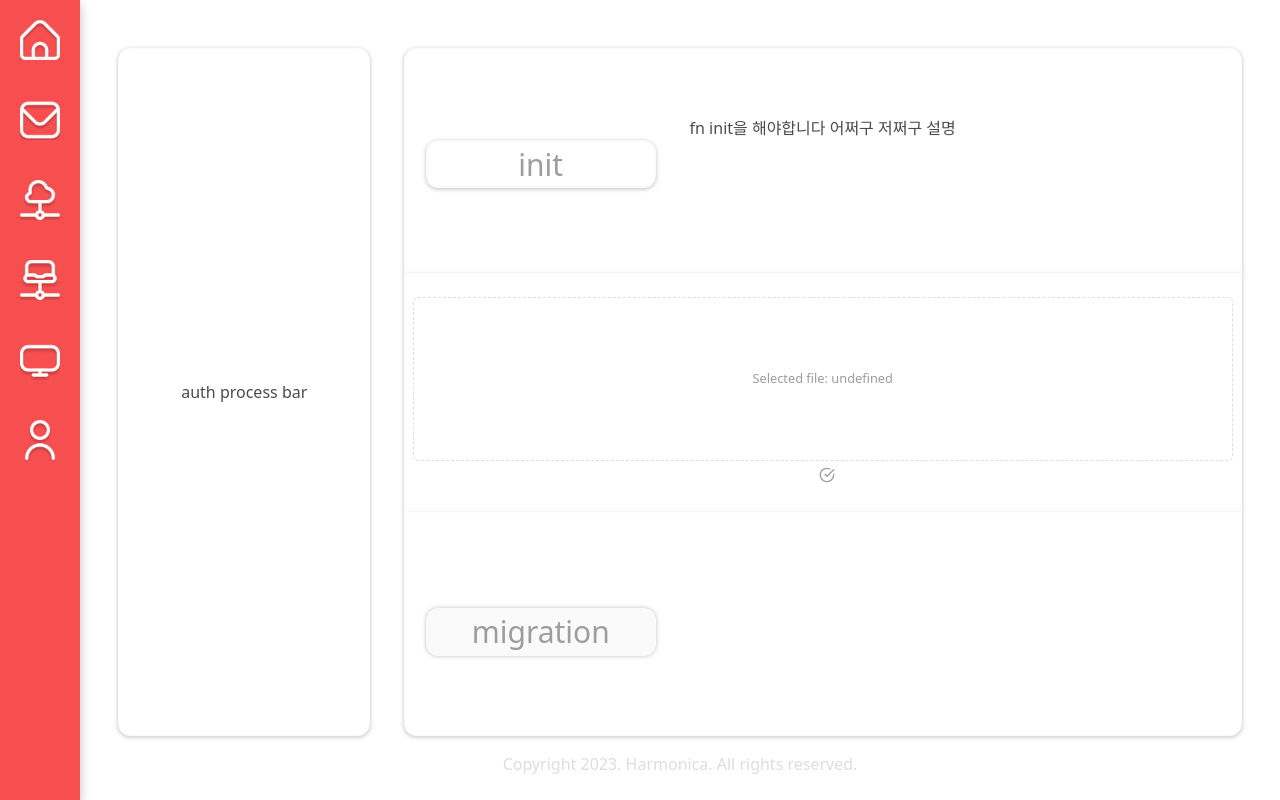
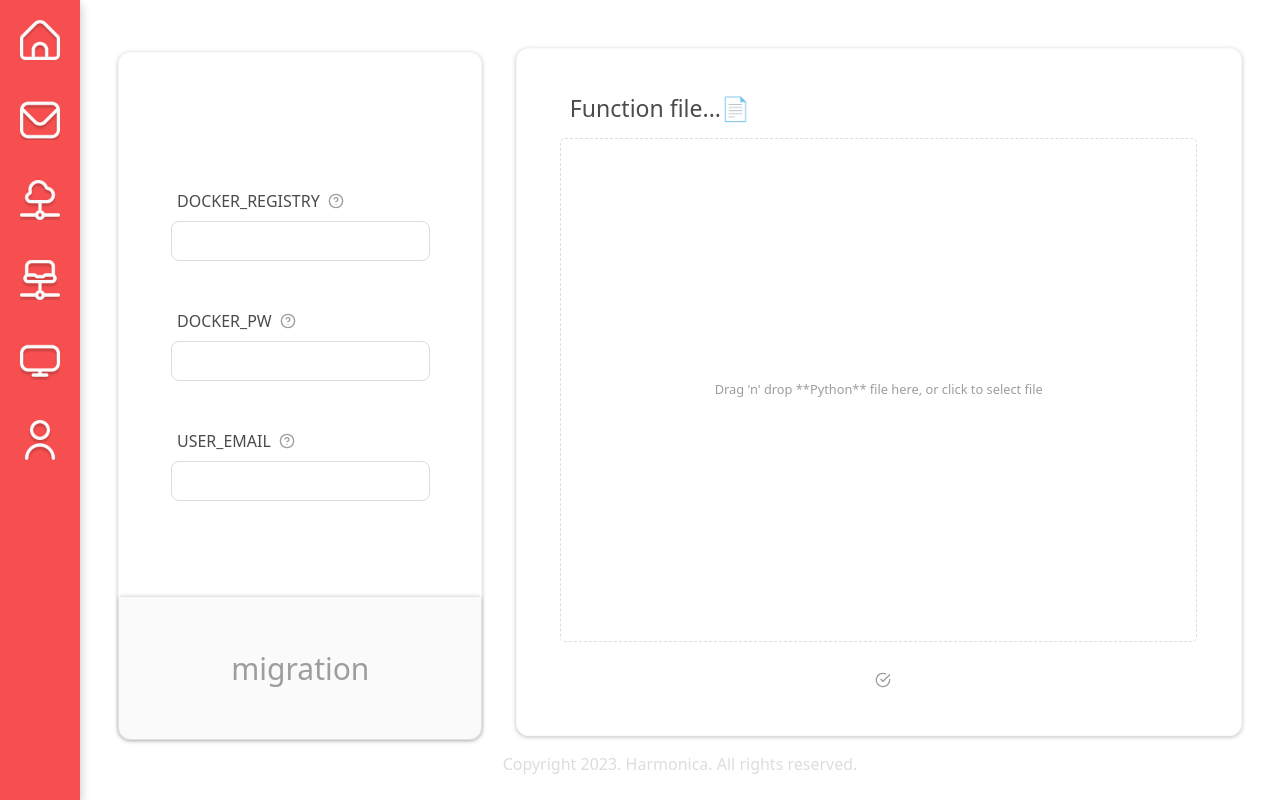
Before and after one commit to Harmonica-OIDC2023/harmonica-web, a React (Create React App) app: page /migration in a window 1280 px wide. Built offline with nearby package versions, Linux system fonts and the light colour scheme.

Commit message:
[feat/#18] :sparkles: Add: Change Migration Page

```diff
--- a/src/pages/Migration.tsx
+++ b/src/pages/Migration.tsx
@@ -1,131 +1,200 @@
-import React, { useState, useEffect } from 'react';
+import React, { useState, useEffect, useCallback } from 'react';
 import { useNavigate } from 'react-router-dom';
 import ItemBlock from '../components/ItemBlock';
 import { useDropzone } from 'react-dropzone';
 import { FiCheckCircle } from 'react-icons/fi';
 import './Main.css';
 import NextButton from '../components/NextButton';
-import Hr from '../components/Hr';
+import AuthForm from '../components/AuthForm';
+import { Prism as SyntaxHighlighter } from 'react-syntax-highlighter';
+import { solarizedlight } from 'react-syntax-highlighter/dist/esm/styles/prism';
 
 interface FormData {
-  fn_init: string;
+  docker_registry: string;
+  docker_pw: string;
+  user_email: string;
   func_file: File | null; // Specify the type as File | null
 }
 
 const Migration = () => {
   const [formData, setFormData] = useState<FormData>({
-    fn_init: '',
+    docker_registry: '',
+    docker_pw: '',
+    user_email: '',
     func_file: null,
   });
 
-  const [inputValue, setInputValue] = useState<File>();
+  const navigate = useNavigate();
+  const [pyFileName, setPyFileName] = useState<string | null>(null);
+	const [isFormComplete, setIsFormComplete] = useState(false);
 
-  const navigate = useNavigate();
-  const [isInitComplete, setIsInitComplete] = useState(false);
-  const [isUploadComplete, setIsUploadComplete] = useState(false);
-
-  const initHandler = () => {
-    // init button handler
+  const handleInputChange = (name: string, value: string | File) => {
 		setFormData((prevFormData) => ({
 		...prevFormData,
-      fn_init: 'completed',
+		[name]: value,
 		}));
 	};
 
-  const uploadHandler = () => {
-    // upload button handler
-    setIsUploadComplete(true);
+  const [pyFileContent, setPyFileContent] = useState<string | null>(null);
+
+  const onDropPy = useCallback((acceptedFiles: File[]) => {
+    const file = acceptedFiles[0];
+    setPyFileName(file.name);
+    setFormData(prevState => ({ ...prevState, func_file: file }));
+
+    // Read the file content
+    const reader = new FileReader();
+    reader.onload = (event) => {
+      setPyFileContent(event.target?.result as string);
     };
+    reader.readAsText(file);
+  }, []);
+
+  // Check if all form fields have a value
+	useEffect(() => {
+		const isComplete = Object.values(formData).every((value) => value !== '' && value !== null);
+		setIsFormComplete(isComplete);
+	}, [formData]);
 
 	const migrationHandler = () => {
-    // migration button handler
-    if (isInitComplete && isUploadComplete) {
+		// next 버튼 누르면 migration 페이지로 라우팅
+		if(isFormComplete) {
 			navigate('/completed');
 		}
 	};
 
-  const handleFileDrop = (acceptedFiles: File[]) => {
-    if (acceptedFiles.length > 0) {
-      const file = acceptedFiles[0];
-      setInputValue(file);
-      setFormData(prevFormData => ({
-        ...prevFormData,
-        func_file: file,
-      }));
-    }
-  };
-
-  const { getRootProps, getInputProps } = useDropzone({ onDrop: handleFileDrop });
+  const {
+		getRootProps: getRootPropsPy,
+		getInputProps: getInputPropsPy,
+  } = useDropzone({onDrop: onDropPy});
 
   const renderInput = () => {
     return (
-      <div {...getRootProps()} style={{ flex: '2', height: '80%', paddingLeft: '1vw', paddingRight: '1vw', border: '1.2px dashed #dddddd', color: '#9d9d9d', borderRadius: '5px', alignItems: 'center', display: 'flex', fontSize: '0.8rem' }}>
-        <input {...getInputProps()} />
-        {inputValue instanceof File ? (
-          <div style={{justifyContent: 'center', display: 'flex', width: '100%'}}>Selected file: {inputValue.name}</div>
+      <div
+        style={{
+          display: 'flex', flexDirection: 'column', width: '100%', height: '100%', alignItems: 'center'
+        }}
+      >
+        <div
+          style={{
+            marginLeft: '1.5vw',
+            fontSize: '1.8vw',
+            width: '90%',
+            textAlign: 'left',
+          }}
+        >
+          Function file...📄
+        </div>
+        <div
+          {...getRootPropsPy()}
+          style={{
+            width: '90%',
+            height: '100%',
+            marginBlockStart: '1.5vh',
+            marginBlockEnd: '3vh',
+            paddingLeft: '1vw',
+            paddingRight: '1vw',
+            border: '1.2px dashed #dddddd',
+            color: '#9d9d9d',
+            borderRadius: '5px',
+            alignItems: 'center',
+            display: 'flex',
+            fontSize: '0.8rem',
+            justifyContent: 'center',
+            alignContent: 'center',
+          }}
+        >
+          <input {...getInputPropsPy()} />
+          <div
+            style={{
+              width: '100%',
+              height: '100%',
+              overflow: 'auto',
+            }}
+          >
+            {pyFileContent ? (
+              <SyntaxHighlighter language="python" style={solarizedlight}>
+                {pyFileContent}
+              </SyntaxHighlighter>
             ) : (
-          <div style={{justifyContent: 'center', display: 'flex', width: '100%'}}>{inputValue !== '' ? 'Selected file: ' + inputValue : 'Drag and drop the file here or click to select.'}</div>
+              <div
+                style={{
+                  display: 'flex',
+                  height: '100%',
+                  width: '100%',
+                  justifyContent: 'center',
+                  alignItems: 'center',
+                }}
+              >
+                {pyFileName ? pyFileName : "Drag 'n' drop **Python** file here, or click to select file"}
+              </div>
             )}
+          </div>
+        </div>
       </div>
     );
   }
 
-  // Check if all form fields have a value
-  useEffect(() => {
-    setIsInitComplete(formData.fn_init === 'completed');
-    setIsUploadComplete(!!inputValue); // updated line
-  }, [formData, inputValue]); // added inputValue to the dependency array
-
   return (
     <div className="screen">
-      <ItemBlock style={{ width: '30%' }}>
-        auth process bar
-      </ItemBlock>
-      <ItemBlock style={{ display: 'flex', flexDirection: 'column' }}>
+      <ItemBlock style={{
+							display: 'flex', flexDirection: 'column', width: '100%', marginBlockStart: '1vh', flex: 1}}
+      >
         <div
-          style={{ display: 'flex', flex: 1, flexDirection: 'column', width: '100%', justifyContent: 'center', padding: '8px' }}
-        >
-          <div>
-            fn init을 해야합니다 어쩌구 저쩌구 설명
-          </div>
-          <NextButton
-            className={isInitComplete ? 'next-button-disabled' : 'next-button-active'}
-            onClick={initHandler}
-            disabled={isInitComplete}
           style={{
-              width: '18vw',
-              height: '6vh',
-              fontSize: '30px',
-              borderRadius: '12px',
-              cursor: isInitComplete ? 'default' : 'pointer'
+            display: 'flex', flexDirection: 'column', width: '100%', paddingBlock: '15vh 8vh'
           }}
         >
-            {isInitComplete ? '✓ init' : 'init'}
+          <AuthForm
+            label="DOCKER_REGISTRY"
+            name="docker_registry"
+            value={formData.docker_registry}
+            type="text"
+            onInputChange={handleInputChange}
+            infoLink='https://github.com/Harmonica-OIDC2023/harmonica-web'
+          />
+          <AuthForm
+            label="DOCKER_PW"
+            name="docker_pw"
+            value={formData.docker_pw}
+            type="text"
+            onInputChange={handleInputChange}
+            infoLink='https://github.com/Harmonica-OIDC2023/harmonica-web'
+          />
+          <AuthForm
+            label="USER_EMAIL"
+            name="user_email"
+            value={formData.user_email}
+            type="text"
+            onInputChange={handleInputChange}
+            infoLink='https://github.com/Harmonica-OIDC2023/harmonica-web'
+          />
+        </div>
+        <div
+        style={{
+          display: 'flex', flexDirection: 'column', width: '100%', height: '100%', alignItems: 'center', justifyContent: 'center'
+        }}
+        >
+          <NextButton
+            disabled={!isFormComplete || !isFormComplete}
+            className={isFormComplete ? 'next-button-active' : 'next-button'}
+            onClick={migrationHandler}
+            style={{width: '100%', height: '100%', fontSize: '30px', borderRadius: '0 0 12px 12px' }}
+          >
+            migration
           </NextButton>
 				</div>
-        <Hr />
+      </ItemBlock>
+      <ItemBlock style={{ display: 'flex', flexDirection: 'column', flex: 2 }}>
         <div
-          style={{ display: 'flex', flex: 1, flexDirection: 'column', width: '100%', justifyContent: 'center', padding: '8px' }}
+          style={{ display: 'flex', flexDirection: 'column', width: '100%', justifyContent: 'center', padding: '8px', height: '90%' }}
         >
           {renderInput()}
           <div>
             <div style={{ marginRight: 'auto', height: '100%', alignItems: 'center', marginBlockEnd: '0.15rem'}}>
-              {isUploadComplete ? <FiCheckCircle color="green" style={{ marginLeft: '0.5rem'}} /> : <FiCheckCircle color="#9d9d9d" style={{ marginLeft: '0.5rem'}} />}
+              {pyFileName ? <FiCheckCircle color="green" style={{ marginLeft: '0.5rem'}} /> : <FiCheckCircle color="#9d9d9d" style={{ marginLeft: '0.5rem'}} />}
             </div>
           </div>
-        </div>
-        <Hr />
-        <div
-          style={{ display: 'flex', flex: 1, flexDirection: 'column', width: '100%', justifyContent: 'center', padding: '8px' }}
-        >
-          <NextButton
-            disabled={!isInitComplete || !isUploadComplete}
-            className={(isInitComplete && isUploadComplete) ? 'next-button-active' : 'next-button'}
-            onClick={migrationHandler}
-            style={{ width: '18vw', height: '6vh', fontSize: '30px', borderRadius: '12px' }}
-          >
-            migration
-          </NextButton>
         </div>
       </ItemBlock>
     </div>
```
Lines whose indentation alone changed are shown as unchanged.
